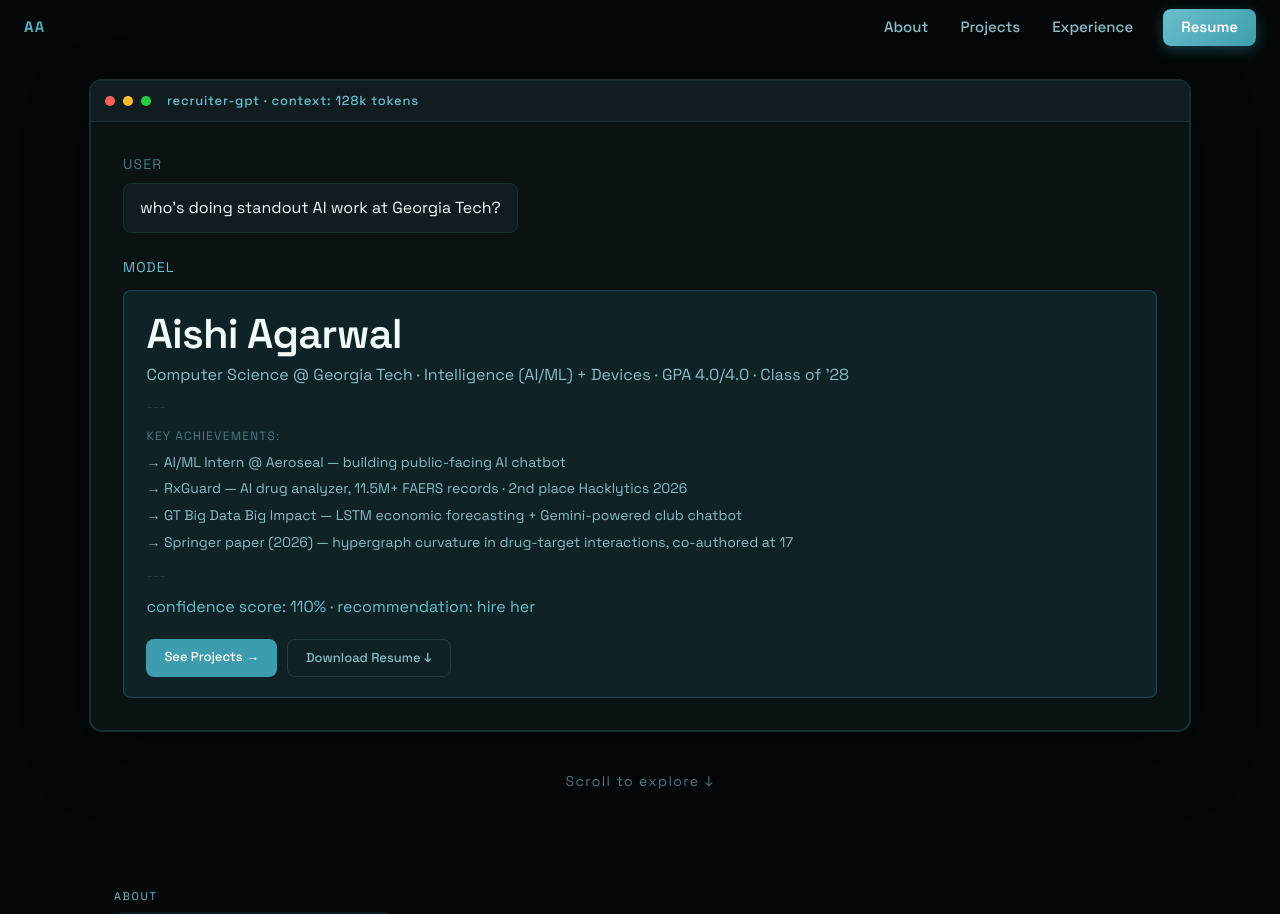
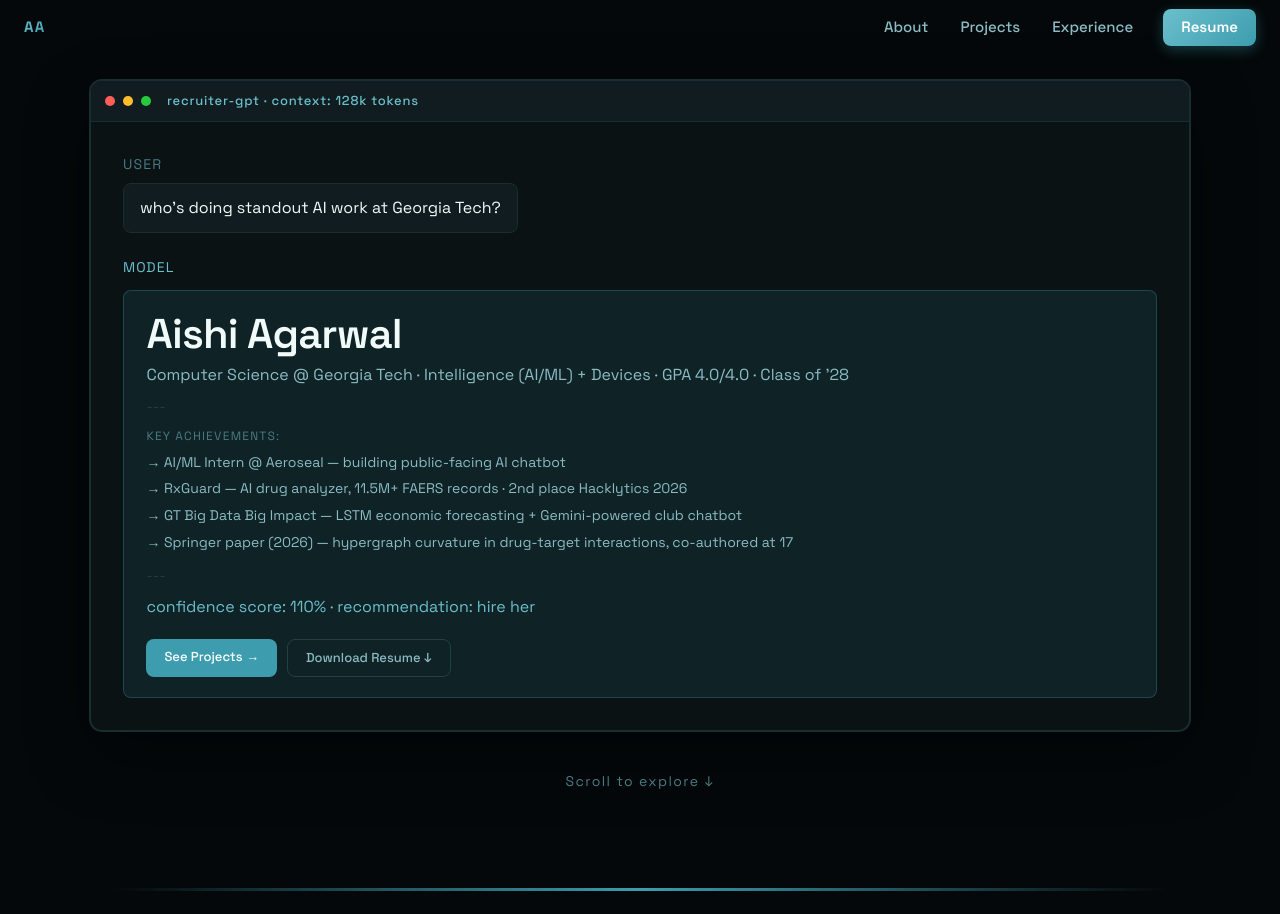
Before and after one commit to Aishi25/PersonalPortfolio, a Next.js app: page / in a window 1280 px wide. Shown: the top 914 px of the page. Built offline with nearby package versions, Linux system fonts and the light colour scheme; grey boxes are pictures that could not be loaded.

Commit message:
Add accent-tinted gradient divider at the top of each section
Each section renders a soft gradient hairline in its own accent color
(teal/orange/violet), reinforcing the section separation and color
progression.

```diff
--- a/components/About.tsx
+++ b/components/About.tsx
@@ -72,7 +72,7 @@ function TraitTypewriter() {
 
 export function About() {
   return (
-    <SectionWrapper id="about" accent="teal" style={{ paddingTop: "3rem", paddingBottom: "3rem" }}>
+    <SectionWrapper id="about" accent="teal" divider style={{ paddingTop: "3rem", paddingBottom: "3rem" }}>
       <SectionLabel>about</SectionLabel>
 
       <div
--- a/components/Experience.tsx
+++ b/components/Experience.tsx
@@ -212,7 +212,7 @@ export function Experience() {
   }, []);
 
   return (
-    <SectionWrapper id="experience" accent="violet" style={{ paddingTop: "3rem" }}>
+    <SectionWrapper id="experience" accent="violet" divider style={{ paddingTop: "3rem" }}>
       <SectionLabel>experience</SectionLabel>
       <SectionHeading>where i&apos;ve worked</SectionHeading>
 
--- a/components/Projects.tsx
+++ b/components/Projects.tsx
@@ -9,7 +9,7 @@ export function Projects() {
   const router = useRouter();
 
   return (
-    <SectionWrapper id="projects" accent="orange" style={{ paddingTop: "3rem" }}>
+    <SectionWrapper id="projects" accent="orange" divider style={{ paddingTop: "3rem" }}>
       <SectionLabel>projects</SectionLabel>
       <SectionHeading>things i&apos;ve built</SectionHeading>
 
--- a/components/ui/SectionWrapper.tsx
+++ b/components/ui/SectionWrapper.tsx
@@ -12,11 +12,13 @@ export function SectionWrapper({
   children,
   style,
   accent,
+  divider,
 }: {
   id?: string;
   children: React.ReactNode;
   style?: React.CSSProperties;
   accent?: AccentName;
+  divider?: boolean;
 }) {
   return (
     <section
@@ -30,6 +32,20 @@ export function SectionWrapper({
         ...style,
       }}
     >
+      {divider && (
+        <div
+          aria-hidden
+          style={{
+            height: "3px",
+            width: "100%",
+            marginBottom: "3.5rem",
+            borderRadius: "3px",
+            background:
+              "linear-gradient(90deg, transparent 0%, var(--primary) 50%, transparent 100%)",
+            boxShadow: "0 0 16px -2px var(--primary-dim)",
+          }}
+        />
+      )}
       {children}
     </section>
   );
```
